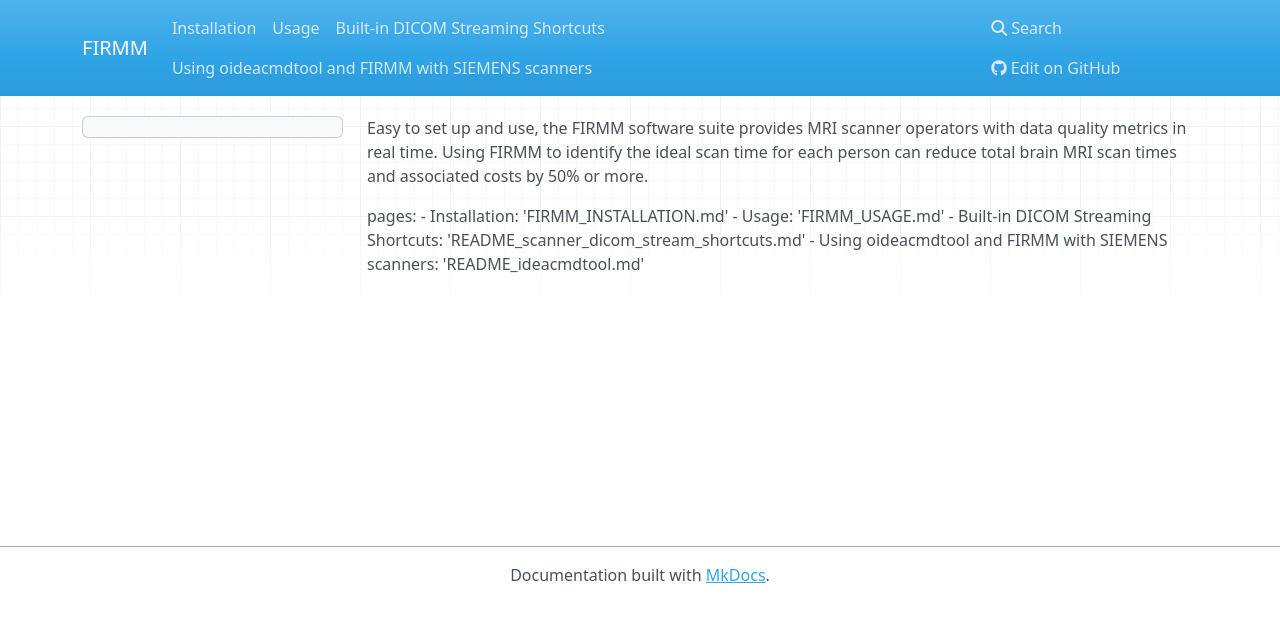
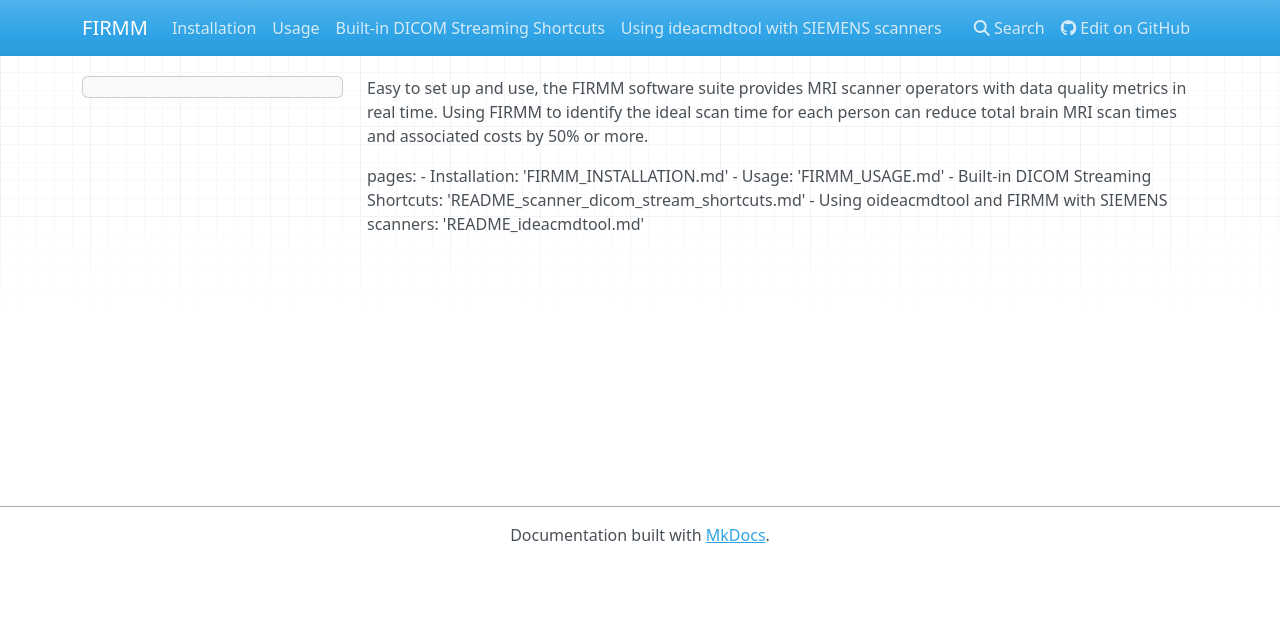
Before and after one commit to FIRMMsoftware/firmm_docs, an MkDocs documentation site: the page built from docs/index.md, in a window 1280 px wide. Shown: the top 622 px of the page. Built offline with MkDocs 1.6.1, drawn with Linux system fonts in a browser that asks for light colours; nearby versions of some CDN libraries; old or Windows-style settings are respelled for this version of MkDocs.

Commit message:
Edit typo in mkdocs.yml
(Hopefully) fixed some typos in the where documentation is found from the YML file up top.

```diff
--- a/mkdocs.yml
+++ b/mkdocs.yml
@@ -3,7 +3,7 @@ repo_url: https://github.com/ericearl/firmm_docs
 edit_uri: tree/master/docs/
 
 pages:
-- Installation: 'FIRMM_INSTALLATION.md'
-- Usage: 'FIRMM_USAGE.md'
-- Built-in DICOM Streaming Shortcuts: 'README_scanner_dicom_stream_shortcuts.md'
-- Using oideacmdtool and FIRMM with SIEMENS scanners: 'README_ideacmdtool.md'
+- Installation: 'docs/FIRMM_INSTALLATION.md'
+- Usage: 'docs/FIRMM_USAGE.md'
+- Built-in DICOM Streaming Shortcuts: 'docs/README_scanner_dicom_stream_shortcuts.md'
+- Using ideacmdtool with SIEMENS scanners: 'docs/README_ideacmdtool.md'
```
